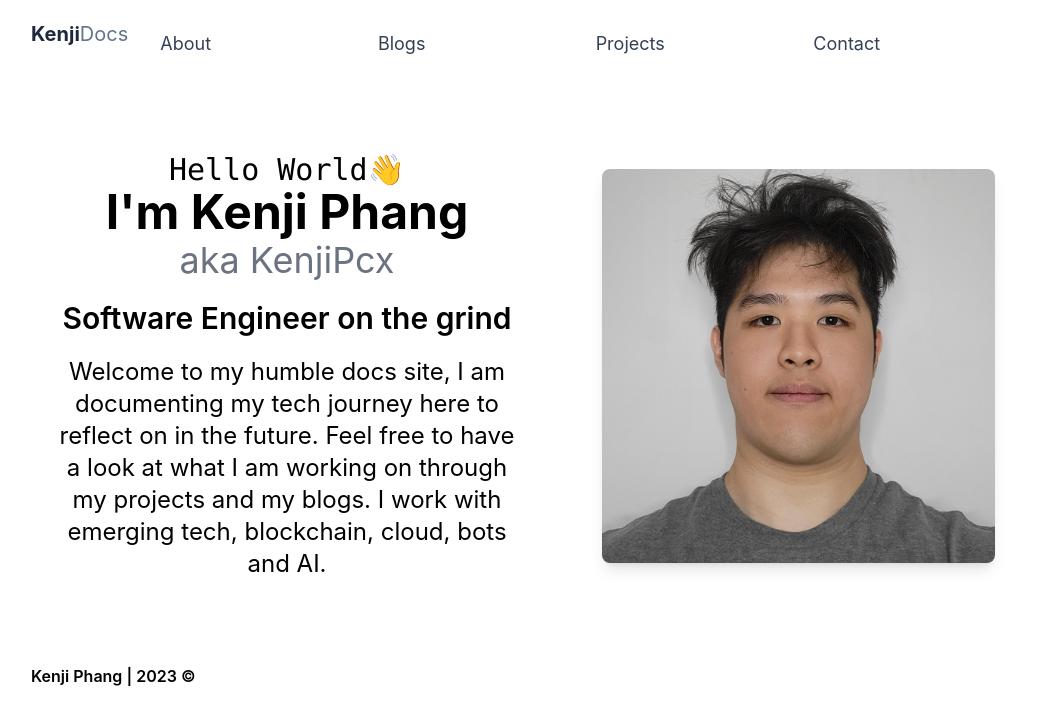
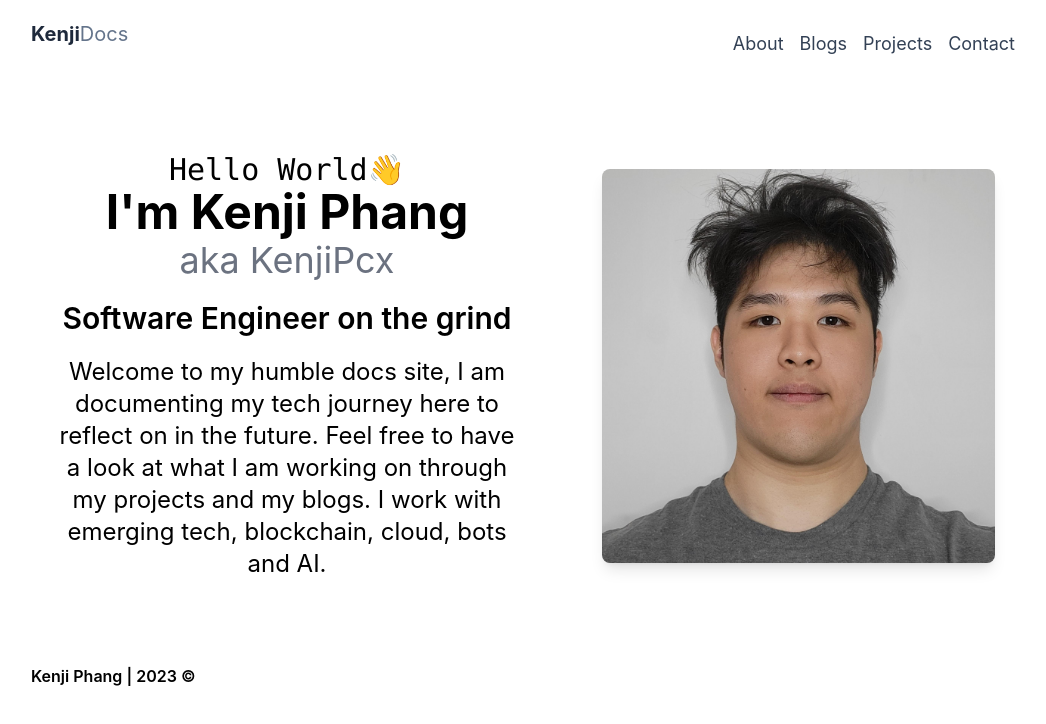
Before and after one commit to KenjiPcx/KenjiDocs, an Astro site in the folder kenji-docs/: page / in a window 1280 px wide. Shown: the whole page, without its empty margins (117-1163 px from the left). Built offline with nearby package versions, Linux system fonts and the light colour scheme; Astro itself is replaced by a stand-in of ours; some icons are missing.

Commit message:
Fixed nav item styling on wider screens

```diff
--- a/kenji-docs/src/components/layout/NavItem.astro
+++ b/kenji-docs/src/components/layout/NavItem.astro
@@ -8,6 +8,6 @@ const { path, name } = Astro.props;
 
 <a
   href={path}
-  class="w-full nav-item hidden first:mt-4 mt-2 text-lg text-slate-700 dark:text-slate-300 md:block md:mt-0 md:first:mt-0 md:last:mr-0 md:mx-2 md:text-lg hover:text-slate-900"
+  class="w-full md:w-fit nav-item hidden first:mt-4 mt-2 text-lg text-slate-700 dark:text-slate-300 md:block md:mt-0 md:first:mt-0 md:last:mr-0 md:mx-2 md:text-lg hover:text-slate-900"
   >{name}</a
 >
```
